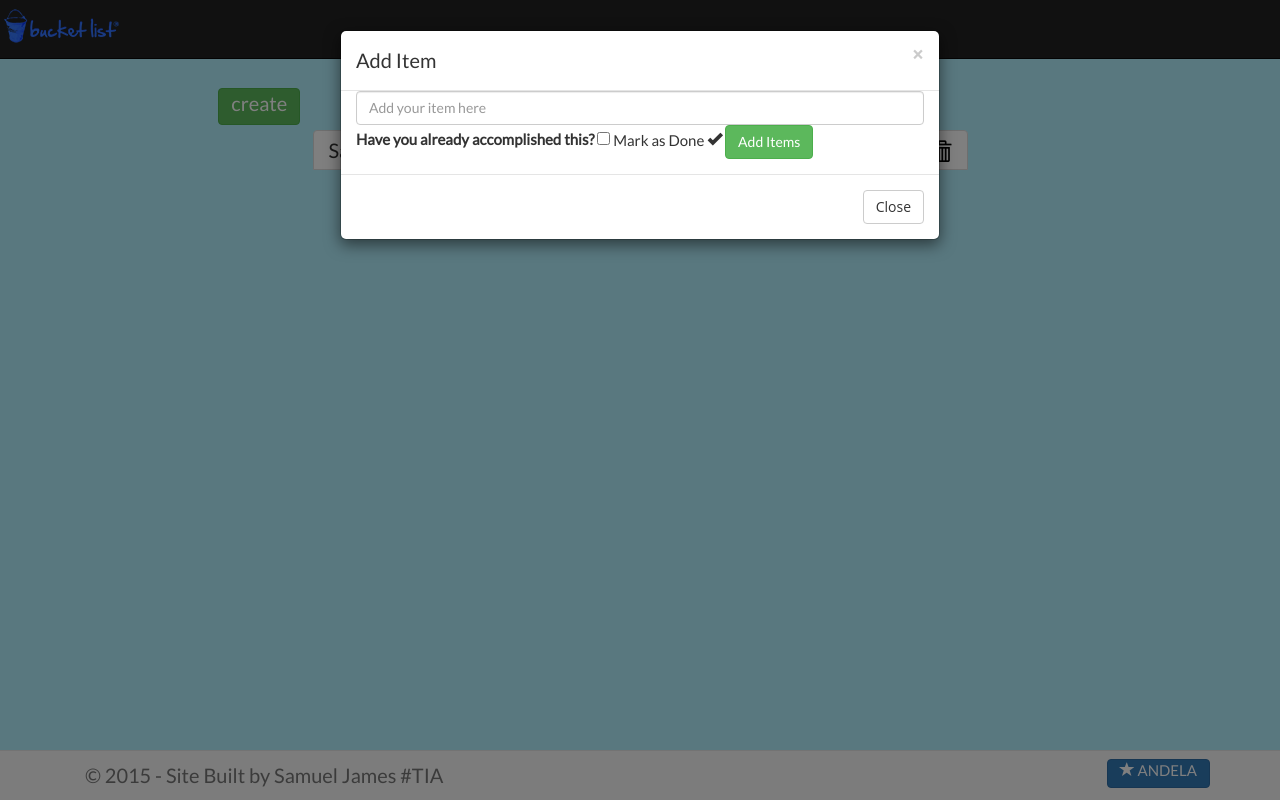
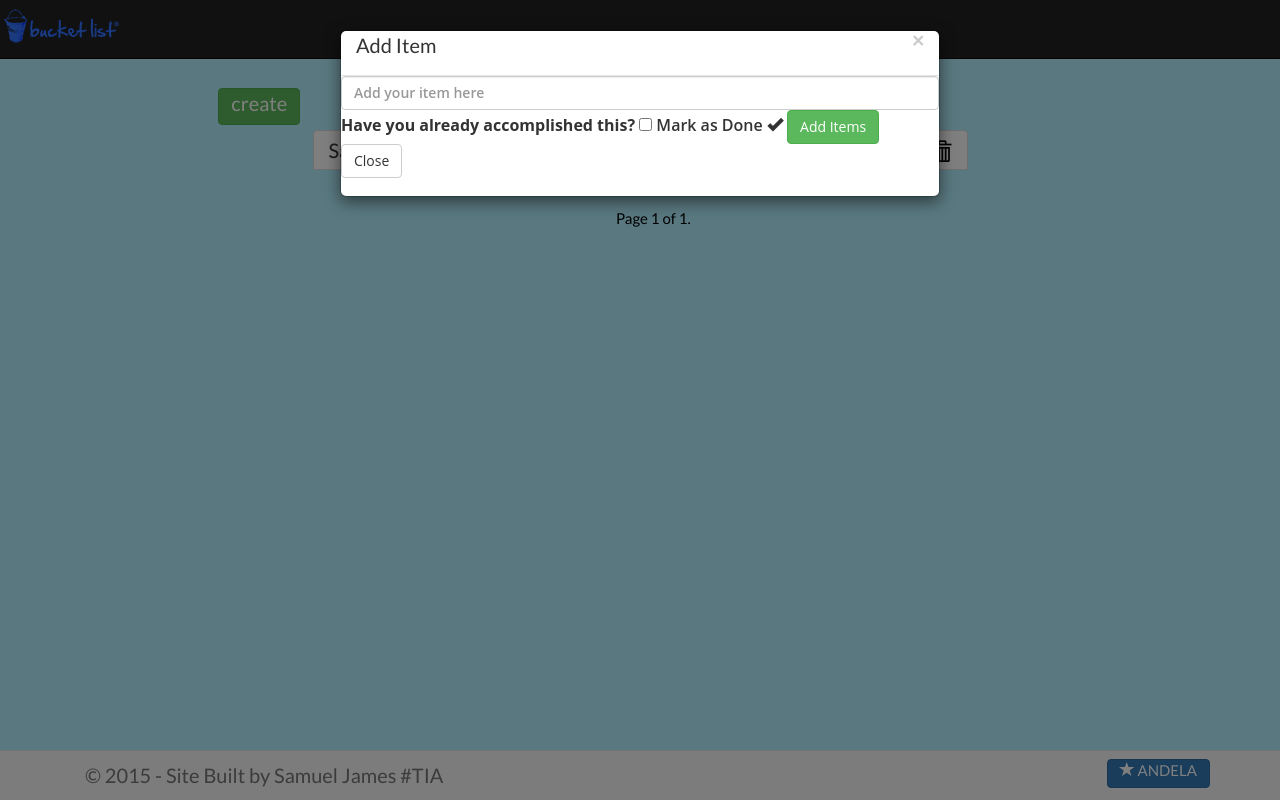
Before and after one commit to andela-sjames/django-bucketlist-application, a Django app: template BucketlistApp/bucketlist/templates/bucketlist/list.html in a window 1280 px wide, after a click that opens the changed part. Run offline with Django 3.2, Linux system fonts and the light colour scheme; the template is opened without the code that fills it: most values are stand-ins (such as "Sample title", 1, 10 or a date in 2020); parts of the project's set-up code (start-up, migrations or seed data) failed here and were passed over; some libraries are stand-ins or nearby versions.

Commit message:
change done icon and modal look

```diff
--- a/BucketlistApp/bucketlist/templates/bucketlist/additem_modal.html
+++ b/BucketlistApp/bucketlist/templates/bucketlist/additem_modal.html
@@ -4,12 +4,12 @@
   <div class="modal-dialog">
     <div class="modal-content">
 
-    <div class="modal-header">
+    <div class="modal-header andel">
         <button type="button" class="close" data-dismiss="modal" aria-label="Close"><span aria-hidden="true">&times;</span></button>
         <h4 class="modal-title" id="myitemLabel">Add Item</h4>
     </div>
 
-    <div class="modal-body andel">
+
 
         <form method="POST" action="/bucketlist/{{ bucketlist.id}}/items/">
         <input type="hidden" name="csrfmiddlewaretoken" value="{{ csrf_token }}">
@@ -21,14 +21,9 @@
 
         <input id="button" name="button" class="btn btn-success" type="submit" value="Add Items" />
 
-        </form>
-    </div>
 
-
-    <div class="modal-footer">
-            <button type="button" class="btn btn-default" data-dismiss="modal">Close</button>
-    </div>
-
+        <button type="button" class="btn btn-default" data-dismiss="modal">Close</button>
+        </form><br>
 
 </div><!-- /.modal-content -->
   </div><!-- /.modal-dialog -->
--- a/BucketlistApp/bucketlist/templates/bucketlist/editbucketlist_modal.html
+++ b/BucketlistApp/bucketlist/templates/bucketlist/editbucketlist_modal.html
@@ -8,22 +8,17 @@
         <button type="button" class="close" data-dismiss="modal" aria-label="Close"><span aria-hidden="true">&times;</span></button>
         <h4 class="modal-title" id="myeditLabel">Edit Bucketlist</h4>
       </div>
-        <div class="modal-body andel">
+
         <form method="POST" action="/bucketlist/{{bucketlist.id}}/">
             <input type="hidden" name="csrfmiddlewaretoken" value="{{ csrf_token }}">
 
             <input id="name" name="name" type="text" placeholder="Edit bucketlist name" class="form-control input-md" required>
 
+          <div class="modal-footer">
             <input id="button" id="buttn" name="button" class="btn btn-primary" type="submit" value="Edit" />
-
-          </form>
+            <button type="button" class="btn btn-default" data-dismiss="modal">Close</button>
           </div>
-
-      <div class="modal-footer">
-            <button type="button" class="btn btn-default" data-dismiss="modal">Close</button>
-      </div>
-
-
+        </form><br>
     </div><!-- /.modal-content -->
-    </div><!-- /.modal-dialog -->
-  </div><!-- /.modal -->
+  </div><!-- /.modal-dialog -->
+</div><!-- /.modal -->
--- a/BucketlistApp/bucketlist/templates/bucketlist/view.html
+++ b/BucketlistApp/bucketlist/templates/bucketlist/view.html
@@ -39,7 +39,7 @@
 <ul class="list-group animated fadeInRight">
     <li class="list-group-item">{{ item.name }}
         <div class="pull-right action-buttons">
-            <a href="/bucketlist/itemdone/{% if bucketlists %}{% for bucketlist in bucketlists %}{{ bucketlist.id}}{% endfor %}{% endif %}/items/{{item.id}}">{% if item.done %}<span class="glyphicon glyphicon-thumbs-up xt"></span>{% else %}<span class="glyphicon glyphicon-thumbs-down xt"></span> {% endif %}</a>
+            <a href="/bucketlist/itemdone/{% if bucketlists %}{% for bucketlist in bucketlists %}{{ bucketlist.id}}{% endfor %}{% endif %}/items/{{item.id}}">{% if item.done %}<span class="glyphicon glyphicon-check xt"></span>{% else %}<span class="glyphicon glyphicon-unchecked xt"></span> {% endif %}</a>
 
             <a href="/bucketlist/{% if bucketlists %}{% for bucketlist in bucketlists %}{{ bucketlist.id}}{% endfor %}{% endif %}/items/{{item.id}}" class="tooltipbasic" data-tooltip="Click to Delete item"><span class="glyphicon glyphicon-trash xt" aria-hidden="true"></span></a>
 
```
